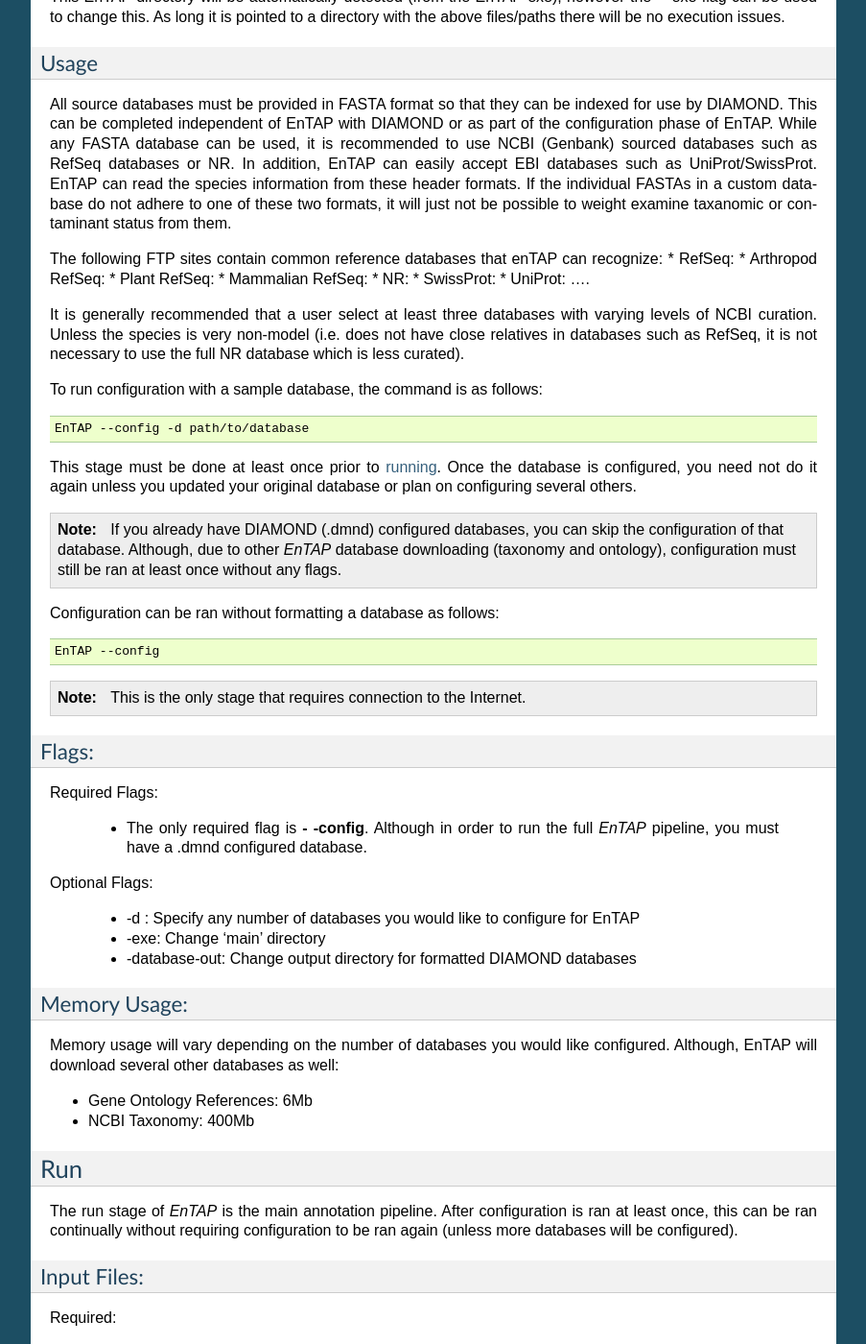
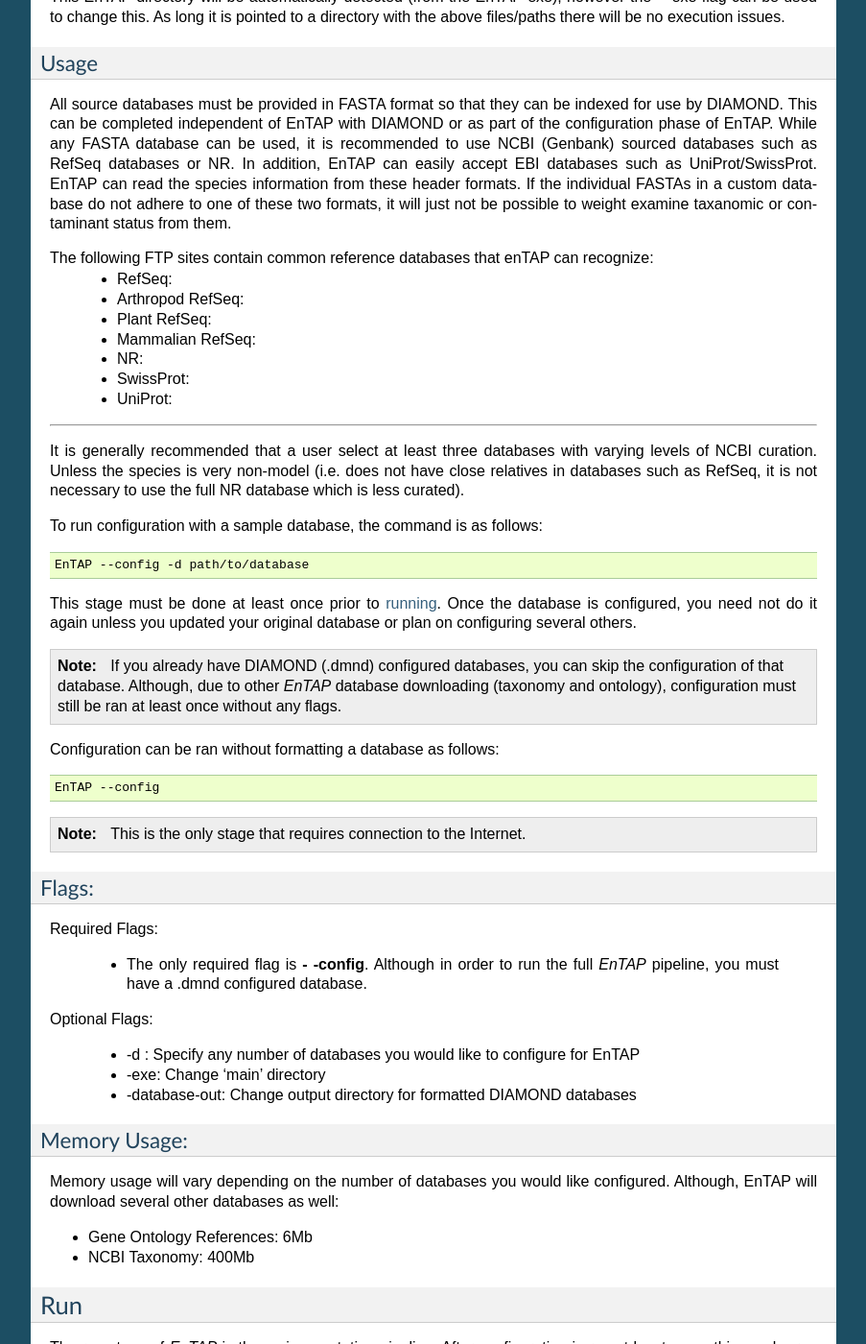
Before and after one commit to harta55/EnTAP, a Sphinx documentation site: the page built from docs/source/basic_usage.rst, in a window 1280 px wide and 1400 px high, scrolled down 1147 px. Shown: the whole window at 96% size, without its empty margins (198-1101 px from the left). Built offline with Sphinx 7.4.7, drawn with Linux system fonts in a browser that asks for light colours; part of the change alters nothing that is shown; some of the changed text lies outside the part shown.

```diff
--- a/docs/source/basic_usage.rst
+++ b/docs/source/basic_usage.rst
@@ -70,13 +70,13 @@ Usage
 All source databases must be provided in FASTA format so that they can be indexed for use by DIAMOND.  This can be completed independent of EnTAP with DIAMOND or as part of the configuration phase of EnTAP.  While any FASTA database can be used, it is recommended to use NCBI (Genbank) sourced databases such as RefSeq databases or NR.  In addition, EnTAP can easily accept EBI databases such as UniProt/SwissProt.  EnTAP can read the species information from these header formats.  If the individual FASTAs in a custom database do not adhere to one of these two formats, it will just not be possible to weight examine taxanomic or contaminant status from them.
 
 The following FTP sites contain common reference databases that enTAP can recognize:
-* RefSeq:
-* Arthropod RefSeq:
-* Plant RefSeq:
-* Mammalian RefSeq:
-* NR:
-* SwissProt:
-* UniProt:
+   * RefSeq:
+   * Arthropod RefSeq:
+   * Plant RefSeq:
+   * Mammalian RefSeq:
+   * NR:
+   * SwissProt:
+   * UniProt:
 ....
 
 It is generally recommended that a user select at least three databases with varying levels of NCBI curation.  Unless the species is very non-model (i.e. does not have close relatives in databases such as RefSeq, it is not necessary to use the full NR database which is less curated).
@@ -138,8 +138,7 @@ Input Files:
 Required:
 
 * .FASTA formatted transcriptome file (either protein or nucleotide)
-* .dmnd (DIAMOND) indexed databases, which can be formatted in the :ref:`configuration<config-label>` stage. Up to 4 can be chosen
-
+* .dmnd (DIAMOND) indexed databases, which can be formatted in the :ref:`configuration<config-label>`stage.
 
 Optional:
 
```
